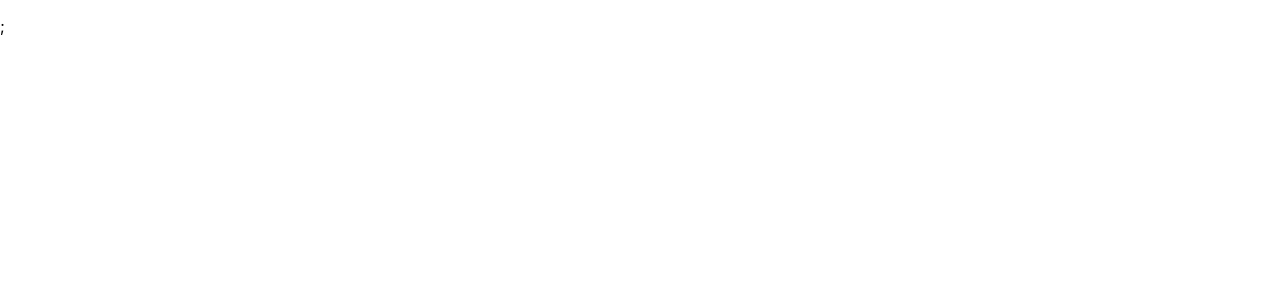
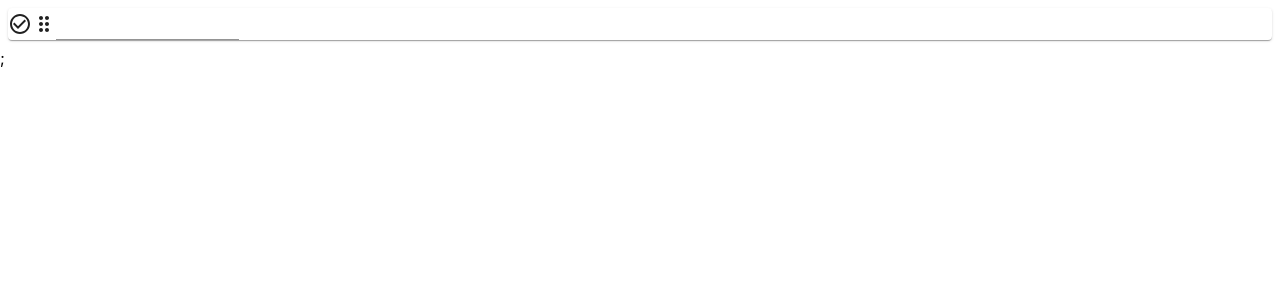
Before and after one commit to Pankun-coder/ToDo, a React (Create React App) app: page / in a window 1280 px wide. Shown: the top 300 px of the page. Built offline with nearby package versions, Linux system fonts and the light colour scheme.

Commit message:
feat: create new task

```diff
--- /dev/null
+++ b/src/components/TaskCreatorUncontrolled.tsx
@@ -0,0 +1,31 @@
+import React, { useRef } from "react";
+import { Card, Input } from "@mui/material";
+import CheckCircleOutlineIcon from "@mui/icons-material/CheckCircleOutline";
+import DragIndicator from "@mui/icons-material/DragIndicator";
+import { useTasks } from "../interactors/task";
+import { taskStorage } from "../storage/task";
+
+export default function TaskCreator() {
+  const inputRef = useRef<HTMLInputElement>(null);
+  const { create } = useTasks(taskStorage);
+  const onBlur = async () => {
+    if (!inputRef.current || inputRef.current.value === "") return;
+    await create({ label: inputRef.current.value, status: "toDo" });
+    inputRef.current.value = "";
+  };
+
+  return (
+    <Card
+      sx={{
+        display: "flex",
+        height: "32px",
+        backgroundColor: "background.paper",
+        alignItems: "center",
+      }}
+    >
+      <CheckCircleOutlineIcon />
+      <DragIndicator />
+      <Input inputRef={inputRef} onBlur={onBlur} />
+    </Card>
+  );
+}
--- a/src/components/TaskListPage.tsx
+++ b/src/components/TaskListPage.tsx
@@ -3,6 +3,7 @@ import Box from "@mui/material/Box";
 import { useTasks } from "../interactors/task";
 import { taskStorage } from "../storage/task";
 import DraggableTask from "./DraggableTask";
+import TaskCreator from "./TaskCreatorUncontrolled";
 
 export default function TaskListPage() {
   const { data: tasks } = useTasks(taskStorage);
@@ -10,6 +11,7 @@ export default function TaskListPage() {
   return (
     <Box sx={{ p: 1, display: "flex", flexDirection: "column", gap: 1 }}>
       {tasks?.map((task) => <DraggableTask task={task} key={task.id} />)}
+      <TaskCreator />
     </Box>
   );
 }
```
